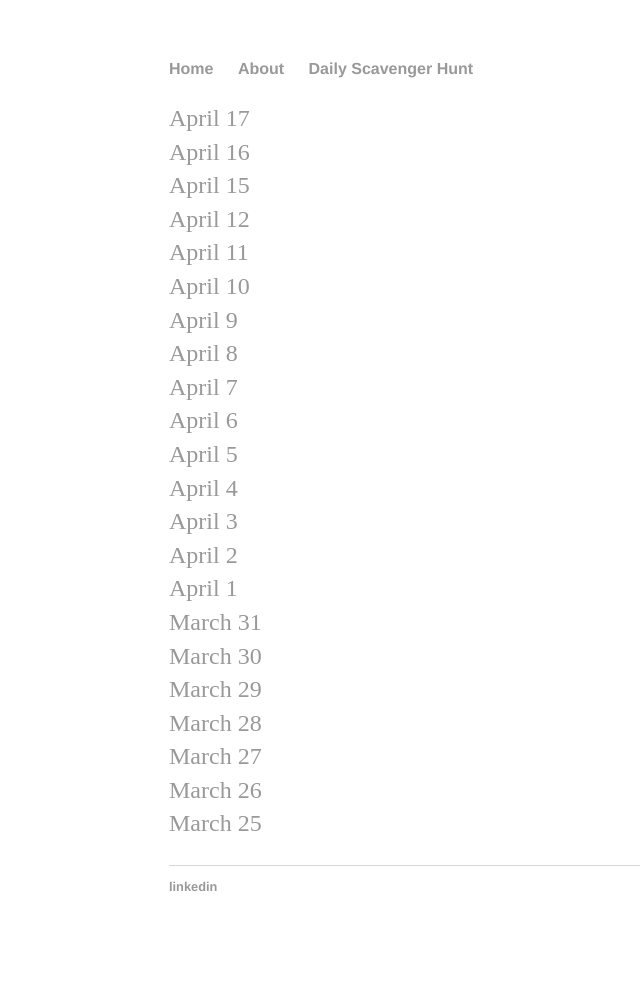
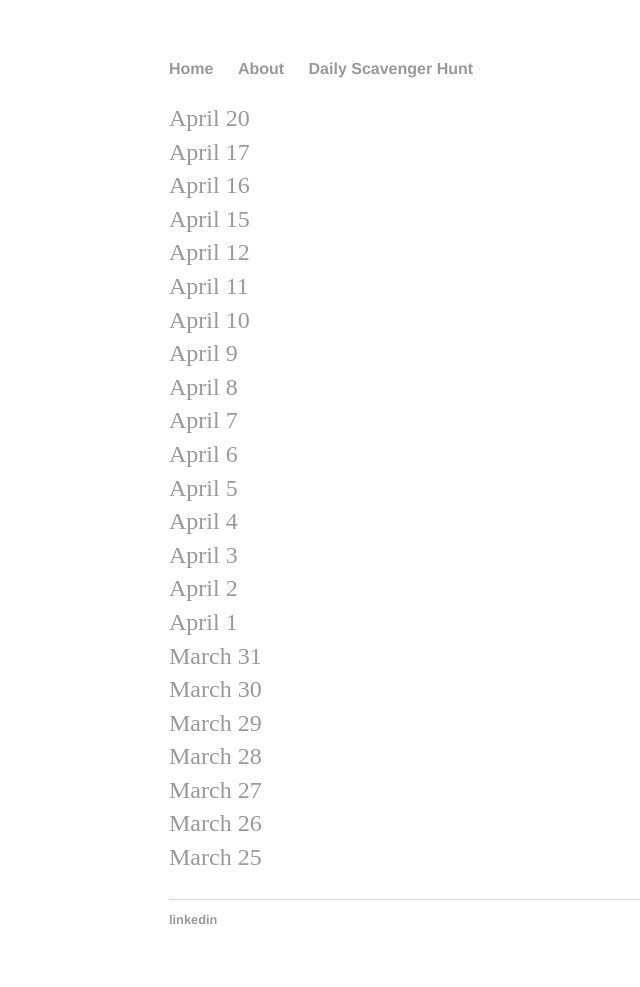
Before and after one commit to marisabrandt/marisabrandt.github.io, a Jekyll site: the page built from daily/index.html, in a window 1280 px wide. Shown: the whole page, without its empty margins (23-663 px from the left). Built offline with Jekyll 4.4.1, drawn with Linux system fonts in a browser that asks for light colours; before the commit the page ends 954 px from its top, so only the background shows below that.

Commit message:
Update index.html

```diff
--- a/daily/index.html
+++ b/daily/index.html
@@ -4,6 +4,8 @@ title: Daily Walk Scavenger Hunt
 ---
 <div class="blurb">
 	<p>
+		<a href="https://forms.gle/UnvkR7WLjcYiMkp48">April 20</a>
+		<br>
 		<a href="https://forms.gle/c87gsfNNwa7gGRG36">April 17</a>
 		<br>
 		<a href="https://forms.gle/fRDunXFXbjR38xVk9">April 16</a>
```
